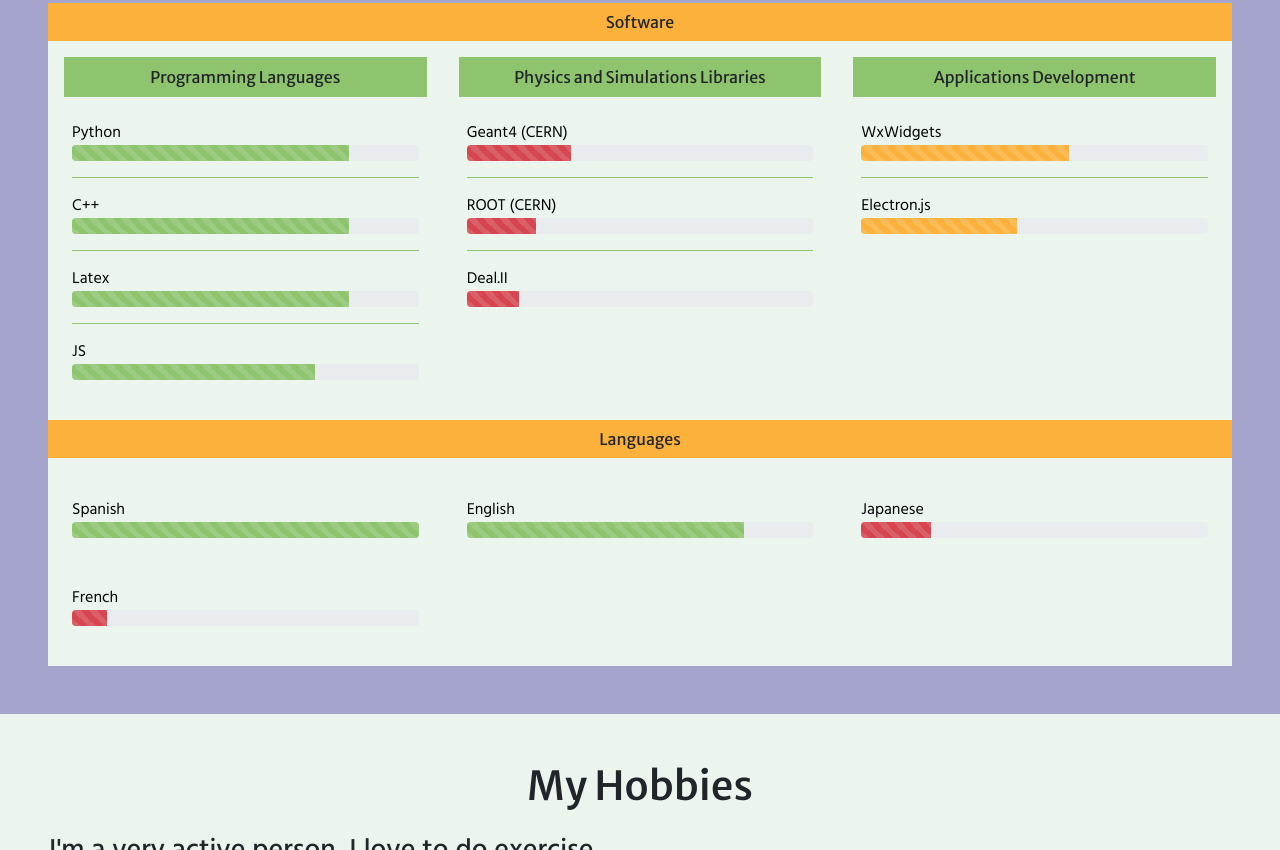
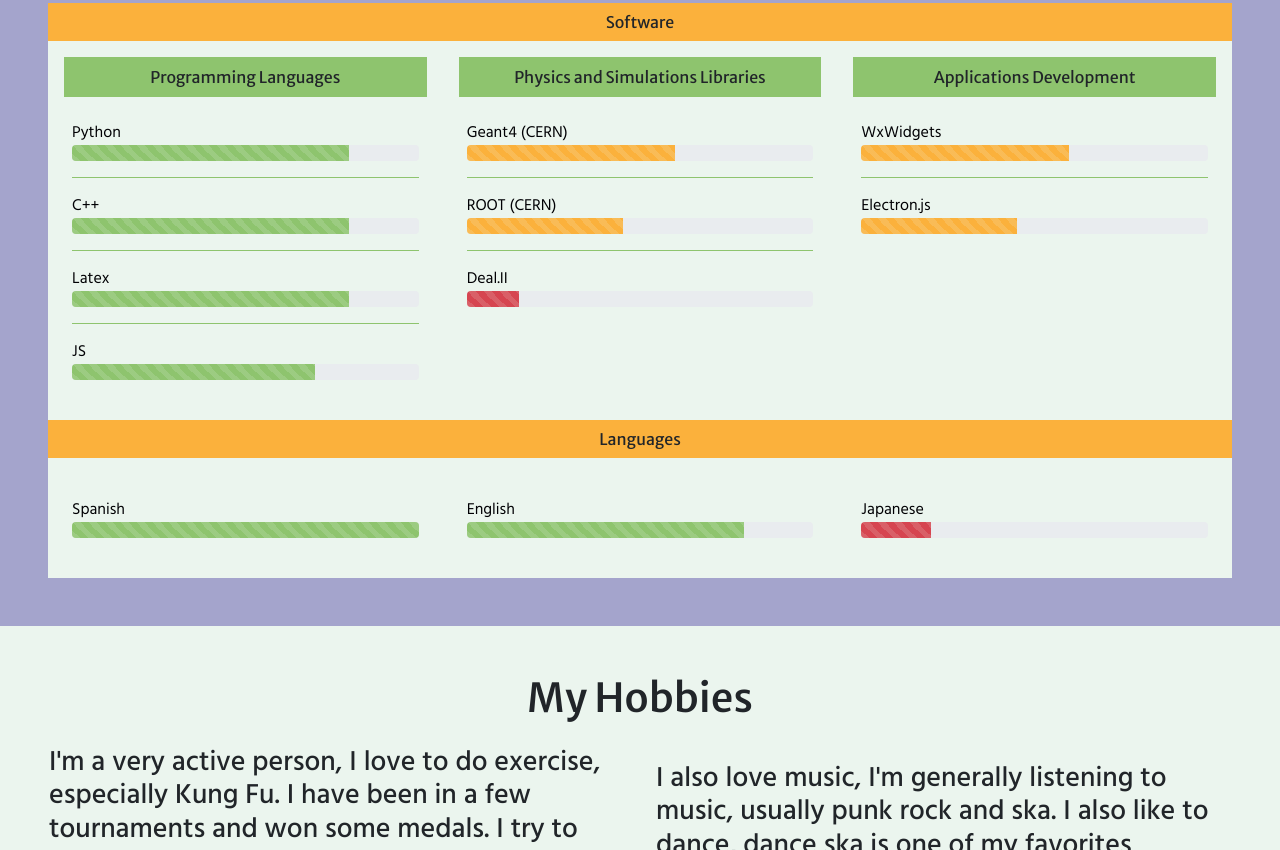
Before and after one commit to afmorenosa/afmorenosa.github.io, a website built with webpack: page pages/about/index.html in a window 1280 px wide. Shown: the part 665-1515 px from the top of the page. Built offline with nearby package versions, Linux system fonts and the light colour scheme.

Commit message:
Update skills levels

```diff
--- a/pages/about/index.html
+++ b/pages/about/index.html
@@ -181,7 +181,7 @@
                   Geant4 (CERN)
 
                   <div class="progress">
-                    <div class="progress-bar progress-bar-striped bg-danger" role="progressbar" style="width: 30%" aria-valuenow="10" aria-valuemin="0" aria-valuemax="100"></div>
+                    <div class="progress-bar progress-bar-striped bg-warning" role="progressbar" style="width: 60%" aria-valuenow="10" aria-valuemin="0" aria-valuemax="100"></div>
                   </div>
                 </p>
 
@@ -189,7 +189,7 @@
                   ROOT (CERN)
 
                   <div class="progress">
-                    <div class="progress-bar progress-bar-striped bg-danger" role="progressbar" style="width: 20%" aria-valuenow="10" aria-valuemin="0" aria-valuemax="100"></div>
+                    <div class="progress-bar progress-bar-striped bg-warning" role="progressbar" style="width: 45%" aria-valuenow="10" aria-valuemin="0" aria-valuemax="100"></div>
                   </div>
                 </p>
 
@@ -249,17 +249,6 @@
 
                   <div class="progress">
                     <div class="progress-bar progress-bar-striped bg-success" role="progressbar" style="width: 100%" aria-valuenow="10" aria-valuemin="0" aria-valuemax="100"></div>
-                  </div>
-                </p>
-
-              </div>
-
-              <div class="text-dark p-2">
-                <p class="t-text m-0 pt-3">
-                  French
-
-                  <div class="progress">
-                    <div class="progress-bar progress-bar-striped bg-danger" role="progressbar" style="width: 10%" aria-valuenow="10" aria-valuemin="0" aria-valuemax="100"></div>
                   </div>
                 </p>
 
```
